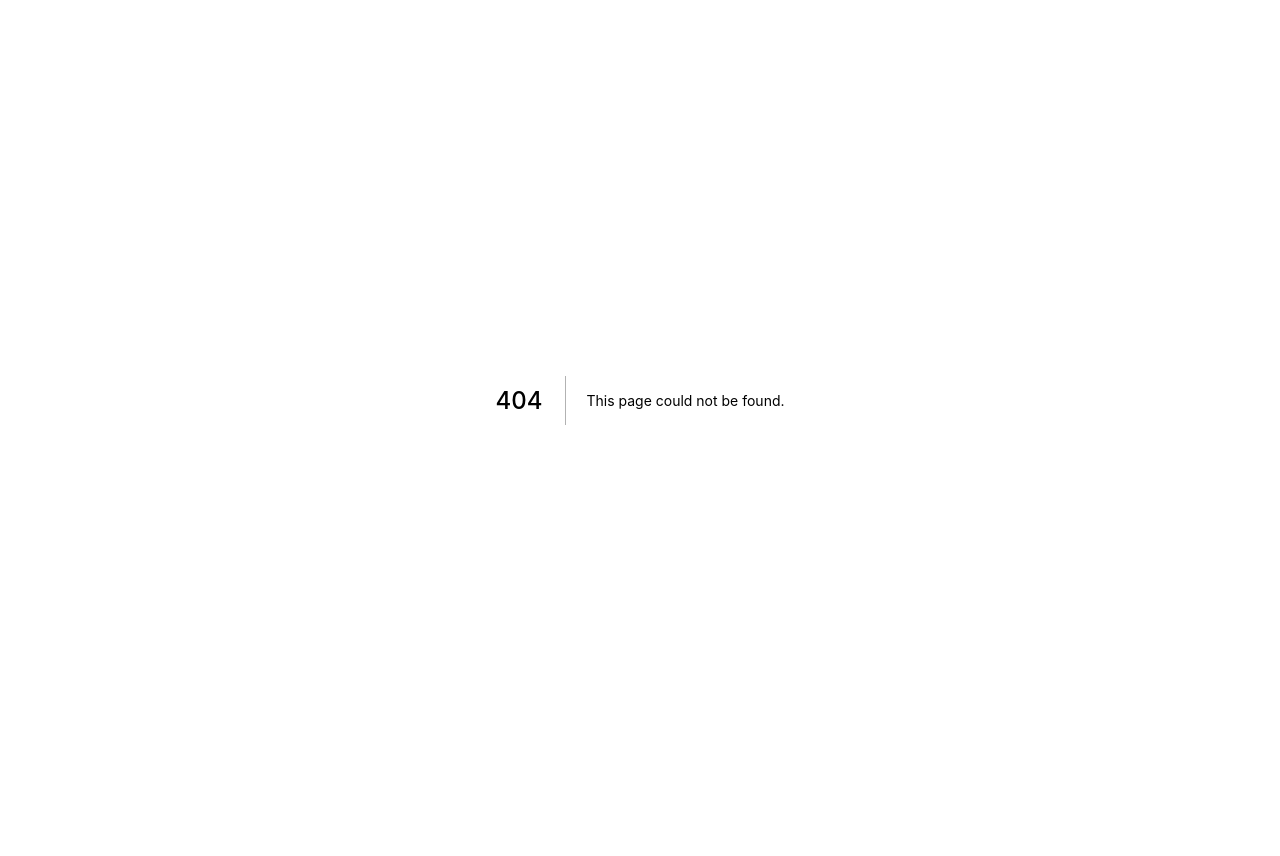
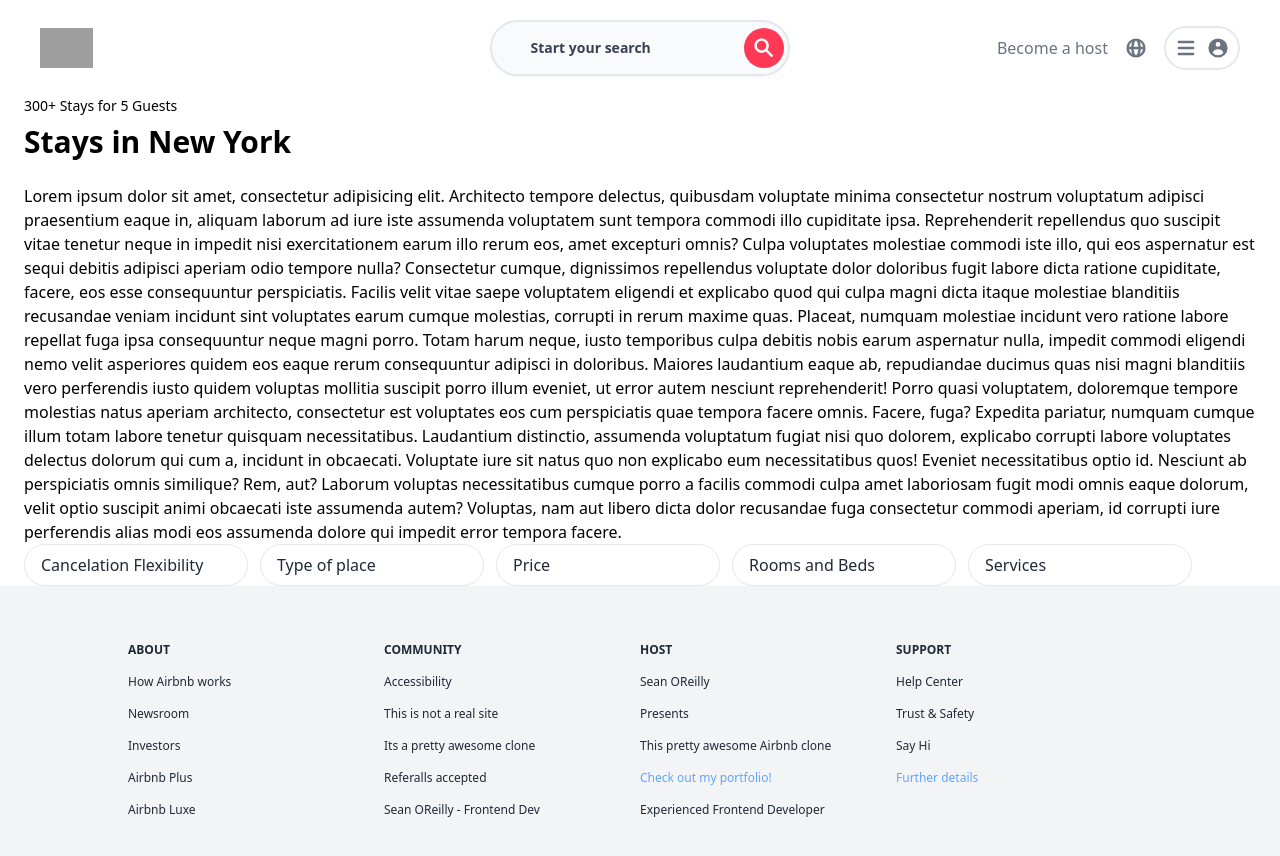
Before and after one commit to seano424/airbnb-clone, a Next.js app: page /search in a window 1280 px wide. Before the commit this address had no page. Shown: the top 856 px of the page. Before the commit the page ends 800 px from the top, so only its background shows below. Built offline with nearby package versions, Linux system fonts and the light colour scheme; grey boxes are pictures that could not be loaded.

Commit message:
styles added to main page check in check out section

```diff
--- a/components/Banner.js
+++ b/components/Banner.js
@@ -3,7 +3,7 @@ import Image from 'next/image'
 
 function Banner({ children }) {
   return (
-    <div className="relative h-[700px] sm:h-[400px] lg:h-[500px] xl:h-[600px] 2xl:h-[700px]">
+    <div className=" h-[700px] sm:h-[400px] lg:h-[500px] xl:h-[600px] 2xl:h-[700px]">
       {children}
       <Image
         src="https://links.papareact.com/0fm"
--- a/components/Header.js
+++ b/components/Header.js
@@ -1,34 +1,52 @@
 import { useEffect, useState, useRef } from 'react'
+import { useRouter } from 'next/router'
 import Image from 'next/image'
+import _ from 'lodash'
 import {
   SearchIcon,
   MenuIcon,
   GlobeAltIcon,
   UserCircleIcon,
+  UsersIcon,
 } from '@heroicons/react/solid'
 import { ClockIcon, ChevronRightIcon } from '@heroicons/react/outline'
 import 'react-date-range/dist/styles.css' // main style file
 import 'react-date-range/dist/theme/default.css'
 import { DateRangePicker } from 'react-date-range'
+import { DateRange } from 'react-date-range'
+
 import useWindowSize from 'hooks/useWindowSize'
 
 function Header() {
   const [atTop, setAtTop] = useState(true)
   const [locationShow, setLocationShow] = useState(false)
+  const [checkInOutShow, setCheckInOutShow] = useState(false)
   const [searchInput, setSearchInput] = useState('')
   const [startDate, setStartDate] = useState(new Date())
   const [endDate, setEndDate] = useState(new Date())
+  const [numberOfGuests, setNumberOfGuests] = useState(1)
+  const [bgChange, setBgChange] = useState(false)
+
+  const [checkInDateRange, setCheckInDateRange] = useState([
+    {
+      startDate: new Date(),
+      endDate: null,
+      key: 'selection',
+    },
+  ])
+
+  const { pathname } = useRouter()
+  const searchBarRef = useRef()
+  const locationRef = useRef()
+  const checkInOutRef = useRef()
 
   const size = useWindowSize()
   const smallSize = size.width < 640
 
-  const popupRef = useRef()
-  const searchBarRef = useRef()
-
   const handleClickOutside = (event) => {
     if (
-      popupRef.current &&
-      !popupRef.current.contains(event.target) &&
+      locationRef.current &&
+      !locationRef.current.contains(event.target) &&
       searchBarRef.current &&
       !searchBarRef.current.contains(event.target)
     ) {
@@ -64,12 +82,31 @@ function Header() {
     key: 'selection',
   }
 
+  const handleLocationClick = () => {
+    setLocationShow(true)
+    setCheckInOutShow(false)
+  }
+
+  const handleCheckInOutClick = () => {
+    setLocationShow(false)
+    setCheckInOutShow(true)
+    setBgChange(!bgChange)
+  }
+
+  const handleDateChange = (item) => {
+    setCheckInDateRange([item.selection])
+  }
+
+  const handleRangeFocusChange = (item) => {
+    setBgChange(_.isEqual(item, [0, 1]))
+  }
+
   return (
-    <div className="flex flex-col relative">
+    <div className="flex flex-col sticky top-0 z-50">
       <header
         className={`${
           atTop && 'bg-opacity-0'
-        } fixed w-full top-0 z-50 flex justify-center md:grid grid-cols-3 p-5 md:px-10 bg-white transition duration-500 ease-out`}
+        } w-full top-0 z-50 flex justify-center md:grid grid-cols-3 p-5 md:px-10 bg-white transition duration-500 ease-out`}
       >
         {/* left */}
         <div className="relative hidden md:flex items-center h-10 cursor-pointer my-auto">
@@ -83,14 +120,16 @@ function Header() {
         </div>
 
         {/* middle */}
-        <div className="relative">
+        <div className="relative md:-left-20 lg:left-0">
           <div
             className={` ${
-              !atTop ? 'bg-gray-50' : 'bg-white xl:hidden w-[500px]'
-            } flex flex-row-reverse md:flex-row items-center relative md:border-2 rounded-full p-3 md:py-2 md:shadow-sm transition duration-200 min-w-screen md:w-9/12 mx-auto `}
+              atTop && pathname === '/'
+                ? 'bg-white md:hidden w-[500px]'
+                : 'bg-gray-50 w-[500px] md:w-full'
+            } flex flex-row-reverse md:flex-row items-center justify-center  relative md:border-2 rounded-full p-3 md:py-4 md:shadow-sm transition duration-200 min-w-screen lg:w-9/12 lg:mx-auto `}
           >
             <input
-              className="md:px-10 md:text-left bg-transparent outline-none w-full text-center text-sm text-gray-600 placeholder-gray-700 font-semibold "
+              className="md:px-10 md:text-left bg-transparent outline-none  text-sm text-gray-600 placeholder-gray-700 font-semibold "
               placeholder={`${
                 smallSize ? 'Where are you going?' : 'Start your search'
               }`}
@@ -98,44 +137,59 @@ function Header() {
               value={searchInput}
               onChange={(e) => setSearchInput(e.target.value)}
             />
-            <SearchIcon className="md:static md:inline-flex h-6 md:h-8 rounded-full md:text-white text-[#FF3855] md:mx-2 md:p-2 md:bg-[#FF3855] cursor-pointer" />
+            <SearchIcon className="md:absolute right-1 rounded-full h-10 p-2 md:text-white text-primary md:bg-primary cursor-pointer" />
           </div>
 
           <div
             className={`hidden relative ${
-              atTop ? 'xl:inline-flex' : 'hidden'
+              atTop && pathname === '/' ? 'xl:inline-flex' : 'hidden'
             } pl-10 py-3 space-x-4 items-center justify-center text-gray-200 cursor-pointer`}
           >
             <h2 className="border-b">Places to stay</h2>
             <h2>Experiences</h2>
             <h2>Online Experiences</h2>
           </div>
-
           {/* bar for location, check in, check out, and dates */}
-          {atTop && (
+          {atTop && pathname === '/' && (
             <div
               ref={searchBarRef}
-              className="hidden md:inline-flex absolute top-20 w-[900px] justify-between -left-1/2 "
+              className="hidden md:inline-flex flex-col absolute top-20 w-[600px] lg:w-[900px] justify-between -left-1/2 "
             >
-              <div className="grid grid-cols-4  bg-white rounded-full">
+              <div className="grid grid-cols-4 text-xs overflow-ellipsis lg:text-base  bg-white rounded-full relative">
                 <div
-                  onClick={() => setLocationShow(true)}
+                  onClick={handleLocationClick}
                   className="px-8 py-3 bg-white group hover:bg-gray-100 rounded-full cursor-pointer"
                 >
                   <h4 className="group-hover:bg-gray-100">Location</h4>
                   <input
-                    className="outline-none font-light placeholder-gray-500 group-hover:bg-gray-100"
+                    className="outline-none font-light overflow-ellipsis w-full placeholder-gray-500 group-hover:bg-gray-100"
                     type="text"
                     placeholder="Where are you going?"
                   />
                 </div>
-                <div className="px-5 py-3 bg-white group hover:bg-gray-100 rounded-full cursor-pointer">
-                  <h4 className="group-hover:bg-gray-100">Check in</h4>
+                <div
+                  onClick={handleCheckInOutClick}
+                  className={`px-5 py-3 bg-white group hover:bg-gray-100 rounded-full cursor-pointer ${
+                    bgChange && 'bg-gray-100'
+                  }`}
+                >
+                  <h4
+                    className={`group-hover:bg-gray-100 ${
+                      bgChange && 'bg-gray-100'
+                    }`}
+                  >
+                    Check in
+                  </h4>
                   <p className="outline-none font-light text-gray-500 group-hover:bg-gray-100">
                     Add dates
                   </p>
                 </div>
-                <div className="px-5 py-3 bg-white group hover:bg-gray-100 rounded-full cursor-pointer">
+                <div
+                  onClick={handleCheckInOutClick}
+                  className={`px-5 py-3 bg-white group hover:bg-gray-100 rounded-full cursor-pointer ${
+                    !bgChange && 'bg-gray-100'
+                  }`}
+                >
                   <h4 className="group-hover:bg-gray-100">Check out</h4>
                   <p className="outline-none font-light text-gray-500 group-hover:bg-gray-100">
                     Add dates
@@ -146,14 +200,13 @@ function Header() {
                   <p className="outline-none font-light text-gray-500 group-hover:bg-gray-100">
                     Add guests
                   </p>
-                  <SearchIcon className="absolute right-2 top-5 h-10 md:h-8 rounded-full md:text-white  p-2 md:mx-2 md:bg-[#FF3855] cursor-pointer" />
                 </div>
+                <SearchIcon className="absolute right-1 top-3 h-10 lg:h-12 md:h-8 rounded-full md:text-white  p-2 md:mx-2 md:bg-primary cursor-pointer" />
               </div>
-
               {/* Location under div */}
               {locationShow && (
                 <div
-                  ref={popupRef}
+                  ref={locationRef}
                   className="bg-white py-8 rounded-2xl mt-5 w-7/12"
                 >
                   <div className="px-8">
@@ -190,6 +243,32 @@ function Header() {
                   </div>
                 </div>
               )}
+
+              {/* Check in and Check out under div */}
+              {checkInOutShow && (
+                <div
+                  ref={checkInOutRef}
+                  className="bg-white py-8 rounded-2xl mt-5 w-full"
+                >
+                  <div className="text-xl z-50 top-24 flex-col items-center bg-white flex pb-10">
+                    <DateRange
+                      onRangeFocusChange={(item) =>
+                        handleRangeFocusChange(item)
+                      }
+                      minDate={new Date()}
+                      months={2}
+                      showMonthAndYearPickers={false}
+                      showDateDisplay={false}
+                      editableDateInputs={false}
+                      onChange={(item) => handleDateChange(item)}
+                      moveRangeOnFirstSelection={false}
+                      ranges={checkInDateRange}
+                      rangeColors={['#FF3855']}
+                      direction="horizontal"
+                    />
+                  </div>
+                </div>
+              )}
             </div>
           )}
         </div>
@@ -197,7 +276,7 @@ function Header() {
         {/* right */}
         <div
           className={`hidden md:flex items-center justify-end space-x-4 ${
-            atTop ? 'text-white' : 'text-gray-500'
+            atTop && pathname === '/' ? 'text-white' : 'text-gray-500'
           }`}
         >
           <p className="hidden md:inline-flex cursor-pointer">Become a host</p>
@@ -208,14 +287,33 @@ function Header() {
             <UserCircleIcon className="h-6 cursor-pointer" />
           </div>
         </div>
-        {searchInput && !atTop && (
-          <div className="text-xl fixed z-50 top-20 flex-col items-center col-span-3 mx-auto bg-white w-full flex justify-center">
+        {searchInput && (
+          <div className="text-xl fixed z-50 top-24 flex-col items-center w-screen bg-white flex pb-10">
             <DateRangePicker
               ranges={[selectionRange]}
               onChange={handleSelect}
               minDate={new Date()}
               rangeColors={['#FF3855']}
             />
+            <div className="self-start flex items-center justify-between w-full mb-4 px-10 border-b">
+              <h2 className="text-2xl flex-grow font-semibold">
+                Number of Guests
+              </h2>
+              <UsersIcon className="h-5" />
+              <input
+                onChange={(e) => setNumberOfGuests(e.target.value)}
+                value={numberOfGuests}
+                type="number"
+                min={1}
+                className="w-12 pl-2 outline-none text-lg text-primary"
+              />
+            </div>
+            <div className="flex w-full">
+              <button onClick={() => setSearchInput()} className="flex-grow">
+                Cancel
+              </button>
+              <button className="flex-grow text-primary">Search</button>
+            </div>
           </div>
         )}
       </header>
--- /dev/null
+++ b/components/Layout.js
@@ -0,0 +1,16 @@
+import Header from './Header'
+import Footer from './Footer'
+
+function Layout({ children }) {
+  return (
+    <div className="flex min-h-screen flex-col">
+      <main className="flex flex-col h-screen flex-1 relative">
+        <Header />
+        <div>{children}</div>
+      </main>
+      <Footer />
+    </div>
+  )
+}
+
+export default Layout
--- a/hooks/useWindowSize.js
+++ b/hooks/useWindowSize.js
@@ -1,5 +1,5 @@
 // Hook
-import React, { useState, useEffect } from 'react'
+import { useState, useEffect } from 'react'
 
 function useWindowSize() {
   // Initialize state with undefined width/height so server and client renders match
--- a/package.json
+++ b/package.json
@@ -8,6 +8,7 @@
   "dependencies": {
     "@heroicons/react": "^1.0.4",
     "date-fns": "^2.23.0",
+    "lodash": "^4.17.21",
     "next": "latest",
     "react": "^17.0.2",
     "react-date-range": "^1.4.0",
--- a/pages/_app.js
+++ b/pages/_app.js
@@ -1,4 +1,5 @@
-import 'tailwindcss/tailwind.css'
+// import 'tailwindcss/tailwind.css'
+import '../styles/globals.css'
 
 function MyApp({ Component, pageProps }) {
   return <Component {...pageProps} />
--- a/pages/index.js
+++ b/pages/index.js
@@ -16,6 +16,7 @@ export default function Home({ exploreData, cardsData }) {
         <link rel="icon" href="/favicon.ico" />
       </Head>
       <Header />
+
       <Banner />
 
       <main className="max-w-7xl mx-auto px-8 sm:px-16">
--- /dev/null
+++ b/pages/search.js
@@ -0,0 +1,58 @@
+import Layout from '@/components/Layout'
+
+function search() {
+  return (
+    <Layout>
+      <section className="flex-grow px-6 relative">
+        <p className="text-sm">300+ Stays for 5 Guests</p>
+        <h1 className="text-3xl font-semibold mt-2 mb-6">Stays in New York </h1>
+        <p>
+          Lorem ipsum dolor sit amet, consectetur adipisicing elit. Architecto
+          tempore delectus, quibusdam voluptate minima consectetur nostrum
+          voluptatum adipisci praesentium eaque in, aliquam laborum ad iure iste
+          assumenda voluptatem sunt tempora commodi illo cupiditate ipsa.
+          Reprehenderit repellendus quo suscipit vitae tenetur neque in impedit
+          nisi exercitationem earum illo rerum eos, amet excepturi omnis? Culpa
+          voluptates molestiae commodi iste illo, qui eos aspernatur est sequi
+          debitis adipisci aperiam odio tempore nulla? Consectetur cumque,
+          dignissimos repellendus voluptate dolor doloribus fugit labore dicta
+          ratione cupiditate, facere, eos esse consequuntur perspiciatis.
+          Facilis velit vitae saepe voluptatem eligendi et explicabo quod qui
+          culpa magni dicta itaque molestiae blanditiis recusandae veniam
+          incidunt sint voluptates earum cumque molestias, corrupti in rerum
+          maxime quas. Placeat, numquam molestiae incidunt vero ratione labore
+          repellat fuga ipsa consequuntur neque magni porro. Totam harum neque,
+          iusto temporibus culpa debitis nobis earum aspernatur nulla, impedit
+          commodi eligendi nemo velit asperiores quidem eos eaque rerum
+          consequuntur adipisci in doloribus. Maiores laudantium eaque ab,
+          repudiandae ducimus quas nisi magni blanditiis vero perferendis iusto
+          quidem voluptas mollitia suscipit porro illum eveniet, ut error autem
+          nesciunt reprehenderit! Porro quasi voluptatem, doloremque tempore
+          molestias natus aperiam architecto, consectetur est voluptates eos cum
+          perspiciatis quae tempora facere omnis. Facere, fuga? Expedita
+          pariatur, numquam cumque illum totam labore tenetur quisquam
+          necessitatibus. Laudantium distinctio, assumenda voluptatum fugiat
+          nisi quo dolorem, explicabo corrupti labore voluptates delectus
+          dolorum qui cum a, incidunt in obcaecati. Voluptate iure sit natus quo
+          non explicabo eum necessitatibus quos! Eveniet necessitatibus optio
+          id. Nesciunt ab perspiciatis omnis similique? Rem, aut? Laborum
+          voluptas necessitatibus cumque porro a facilis commodi culpa amet
+          laboriosam fugit modi omnis eaque dolorum, velit optio suscipit animi
+          obcaecati iste assumenda autem? Voluptas, nam aut libero dicta dolor
+          recusandae fuga consectetur commodi aperiam, id corrupti iure
+          perferendis alias modi eos assumenda dolore qui impedit error tempora
+          facere.
+        </p>
+        <div className="hidden lg:inline-flex gap-3 text-gray-800 whitespace-nowrap">
+          <p className="button">Cancelation Flexibility</p>
+          <p className="button">Type of place</p>
+          <p className="button">Price</p>
+          <p className="button">Rooms and Beds</p>
+          <p className="button">Services</p>
+        </div>
+      </section>
+    </Layout>
+  )
+}
+
+export default search
--- /dev/null
+++ b/styles/globals.css
@@ -0,0 +1,20 @@
+@tailwind base;
+@tailwind components;
+@tailwind utilities;
+
+html,
+body {
+  padding: 0;
+  margin: 0;
+  display: flex;
+  flex-direction: column;
+  min-height: 100vh;
+  width: 100%;
+  height: 100%;
+  margin: 0px;
+  padding: 0px;
+}
+
+.button {
+  @apply px-4 py-2 hover:shadow-lg border rounded-full w-56  cursor-pointer active:scale-95 active:bg-gray-100 transition transform duration-100 ease-out;
+}
--- a/tailwind.config.js
+++ b/tailwind.config.js
@@ -3,7 +3,11 @@ module.exports = {
   purge: ['./pages/**/*.{js,ts,jsx,tsx}', './components/**/*.{js,ts,jsx,tsx}'],
   darkMode: false, // or 'media' or 'class'
   theme: {
-    extend: {},
+    extend: {
+      colors: {
+        primary: '#FF3855',
+      },
+    },
   },
   variants: {
     extend: {
```
Also changed, not shown: 1 other file (tests, documents, lock files or other folders).
